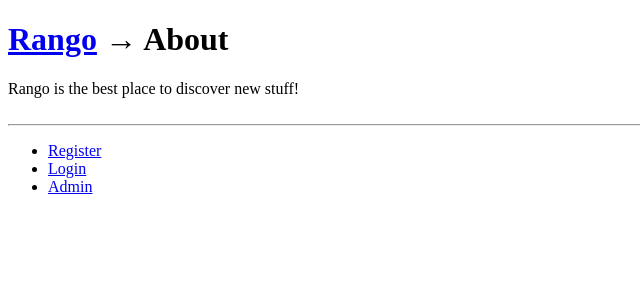
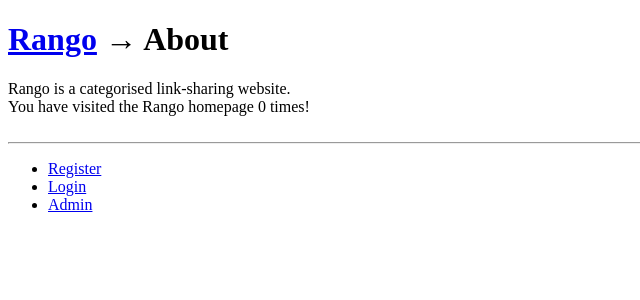
Before and after one commit to iliawnek/wad2-lab1, a Django app: page /rango/about/ in a window 1280 px wide. Shown: the top 300 px of the page, without its empty margins (0-640 px from the left). Run offline with Django 3.2, Linux system fonts and the light colour scheme.

Commit message:
Added 'number of daily visits' counter to About page

```diff
--- a/rango/views.py
+++ b/rango/views.py
@@ -1,5 +1,6 @@
 from string import *
 
+from datetime import datetime
 from django.contrib.auth import authenticate, login, logout
 from django.shortcuts import render
 from django.contrib.auth.decorators import login_required
@@ -9,18 +10,46 @@ from rango.forms import *
 
 
 def index(request):
+    # getting popular categories
     context_dict = {}
-
     category_list_likes = Category.objects.order_by('-likes')#[:5]
     context_dict['categories_by_likes'] = category_list_likes
     category_list_views = Category.objects.order_by('-views')#[:5]
     context_dict['categories_by_views'] = category_list_views
 
-    return render(request, 'rango/index.html', context_dict)
+    visits = request.session.get('visits', 1)
+    context_dict['visits'] = visits
+
+    reset_last_visit_time = True
+
+    last_visit = request.session.get('last_visit')
+    if last_visit:
+        last_visit_time = datetime.strptime(last_visit[:-7], "%Y-%m-%d %H:%M:%S")
+
+        if (datetime.now() - last_visit_time).seconds > 3:
+            visits += 1
+        else:
+            reset_last_visit_time = False
+
+    if reset_last_visit_time:
+        request.session['last_visit'] = str(datetime.now())
+        request.session['visits'] = visits
+
+    response = render(request, 'rango/index.html', context_dict)
+
+    return response
 
 
 def about(request):
-    return render(request, 'rango/about.html')
+    context_dict = {}
+
+    visits = request.session.get('visits', 0)
+    if visits is not 1:
+        context_dict['is_plural'] = True
+
+    context_dict['visits'] = visits
+
+    return render(request, 'rango/about.html', context_dict)
 
 
 def category(request, category_name_slug):
--- a/templates/rango/about.html
+++ b/templates/rango/about.html
@@ -9,7 +9,8 @@
 {% endblock %}
 
 {% block body_block %}
-    Rango is the best place to discover new stuff!
+    Rango is a categorised link-sharing website.<br/>
+    You have visited the Rango homepage {{ visits }} time{% if is_plural %}s{% endif %}!
 {% endblock %}
 
 {% block no_about_link %}{% endblock %}
```
Also changed, not shown: db.sqlite3.
